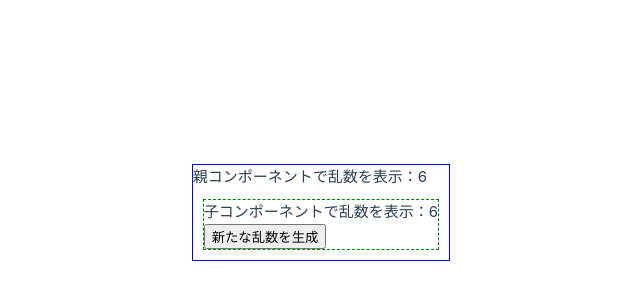
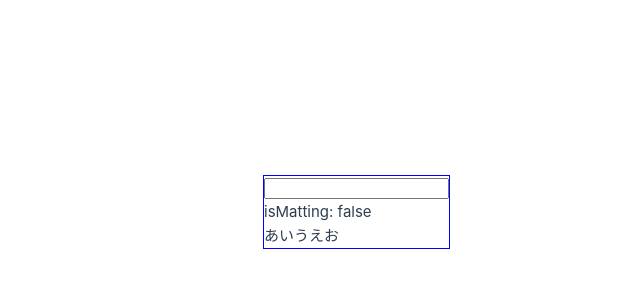
Before and after one commit to chameleon05119/hello-vue, a Vue app: page / in a window 1280 px wide. Shown: the part 188-488 px from the top of the page, without its empty margins (180-820 px from the left). Built offline with nearby package versions, Linux system fonts and the light colour scheme.

Commit message:
前方一致のUI練習

```diff
--- a/src/App.vue
+++ b/src/App.vue
@@ -1,18 +1,10 @@
 <script setup lang="ts">
-import { ref } from 'vue'
-import OnceSection from '@/components/OnceSection.vue'
-
-const randInt = Math.round(Math.random() * 10)
-const rand = ref(randInt)
-const onCreateNewRand = (): void => {
-  rand.value = Math.round(Math.random() * 10)
-}
+import SlotTemp from '@/components/SlotTemp.vue'
 </script>
 
 <template>
   <section>
-    <p>親コンポーネントで乱数を表示：{{ rand }}</p>
-    <OnceSection :rand="rand" @created-new-rand="onCreateNewRand" />
+    <SlotTemp />
   </section>
 </template>
 
--- /dev/null
+++ b/src/components/SlotTemp.vue
@@ -0,0 +1,48 @@
+<script setup lang="ts">
+import { ref, watch } from 'vue'
+
+const userInput = ref('')
+const response = 'あいうえお'
+const isMatting = ref(false)
+const splitedText = ref({
+  splitText1: '',
+  splitText2: ''
+})
+
+function separateStrings(
+  responseText: string,
+  userInputText: string
+): { splitText1: string; splitText2: string } {
+  if (responseText.startsWith(userInputText)) {
+    const splitText1 = userInputText
+    const splitText2 = responseText.substring(userInputText.length)
+    return { splitText1, splitText2 }
+  } else {
+    // 文字列Bが文字列Aの最初に一致しない場合はA1に空文字列を設定し、A2に全体の文字列Aを設定します。
+    return { splitText1: '', splitText2: responseText }
+  }
+}
+
+watch(
+  userInput,
+  () => {
+    splitedText.value = separateStrings(response, userInput.value)
+  },
+  { immediate: true }
+)
+</script>
+
+<template>
+  <input type="text" v-model="userInput" />
+  <p>isMatting: {{ isMatting }}</p>
+  <p>
+    <span class="user-input-text">{{ splitedText.splitText1 }}</span>
+    <span>{{ splitedText.splitText2 }}</span>
+  </p>
+</template>
+
+<style scoped>
+.user-input-text {
+  font-weight: bold;
+}
+</style>
```
